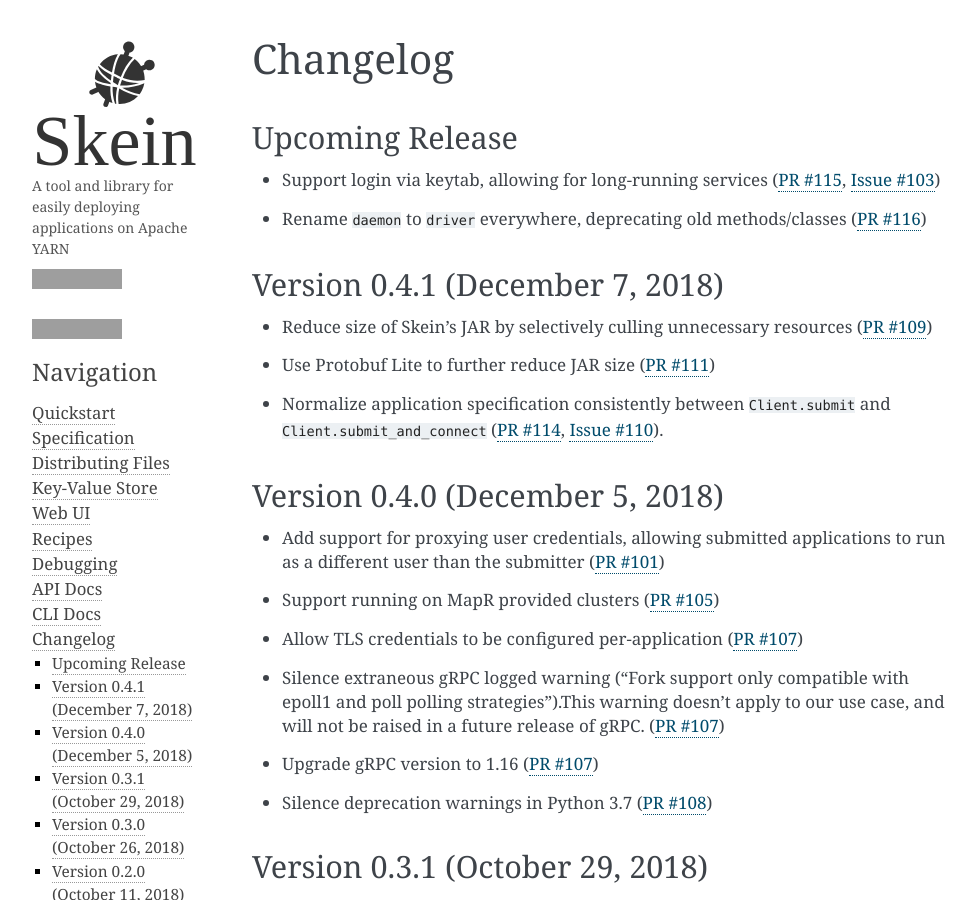
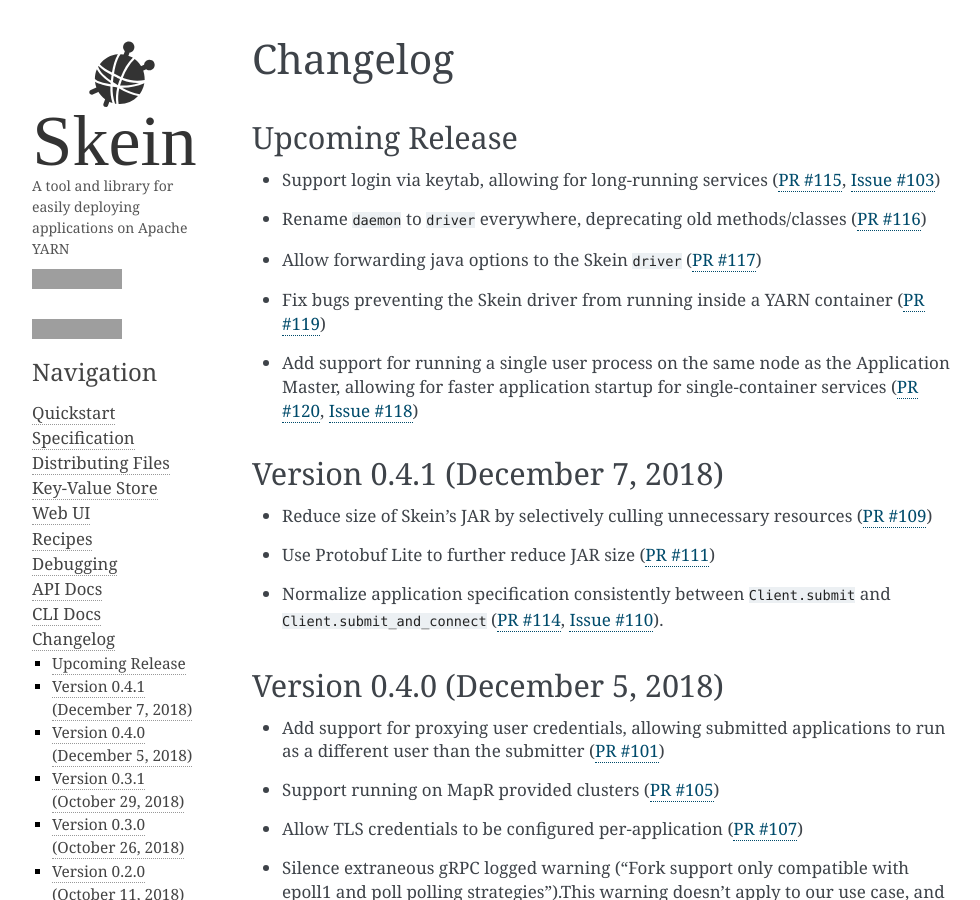
Before and after one commit to jcrist/skein, a Sphinx documentation site: the page built from docs/source/changelog.rst, in a window 1280 px wide and 900 px high, cut to the strip 0-900 px from the top of the window. Shown: the whole strip, without its empty margins (138-1118 px from the left). Built offline with Sphinx 7.4.7, drawn with Linux system fonts in a browser that asks for light colours; grey boxes are pictures that could not be loaded.

Commit message:
Update changelog [skip-tests]

```diff
--- a/docs/source/changelog.rst
+++ b/docs/source/changelog.rst
@@ -8,6 +8,12 @@
   :issue:`103`)
 - Rename ``daemon`` to ``driver`` everywhere, deprecating old methods/classes
   (:pr:`116`)
+- Allow forwarding java options to the Skein ``driver`` (:pr:`117`)
+- Fix bugs preventing the Skein driver from running inside a YARN container
+  (:pr:`119`)
+- Add support for running a single user process on the same node as the
+  Application Master, allowing for faster application startup for
+  single-container services (:pr:`120`, :issue:`118`)
 
 Version 0.4.1 (December 7, 2018)
 --------------------------------
```
